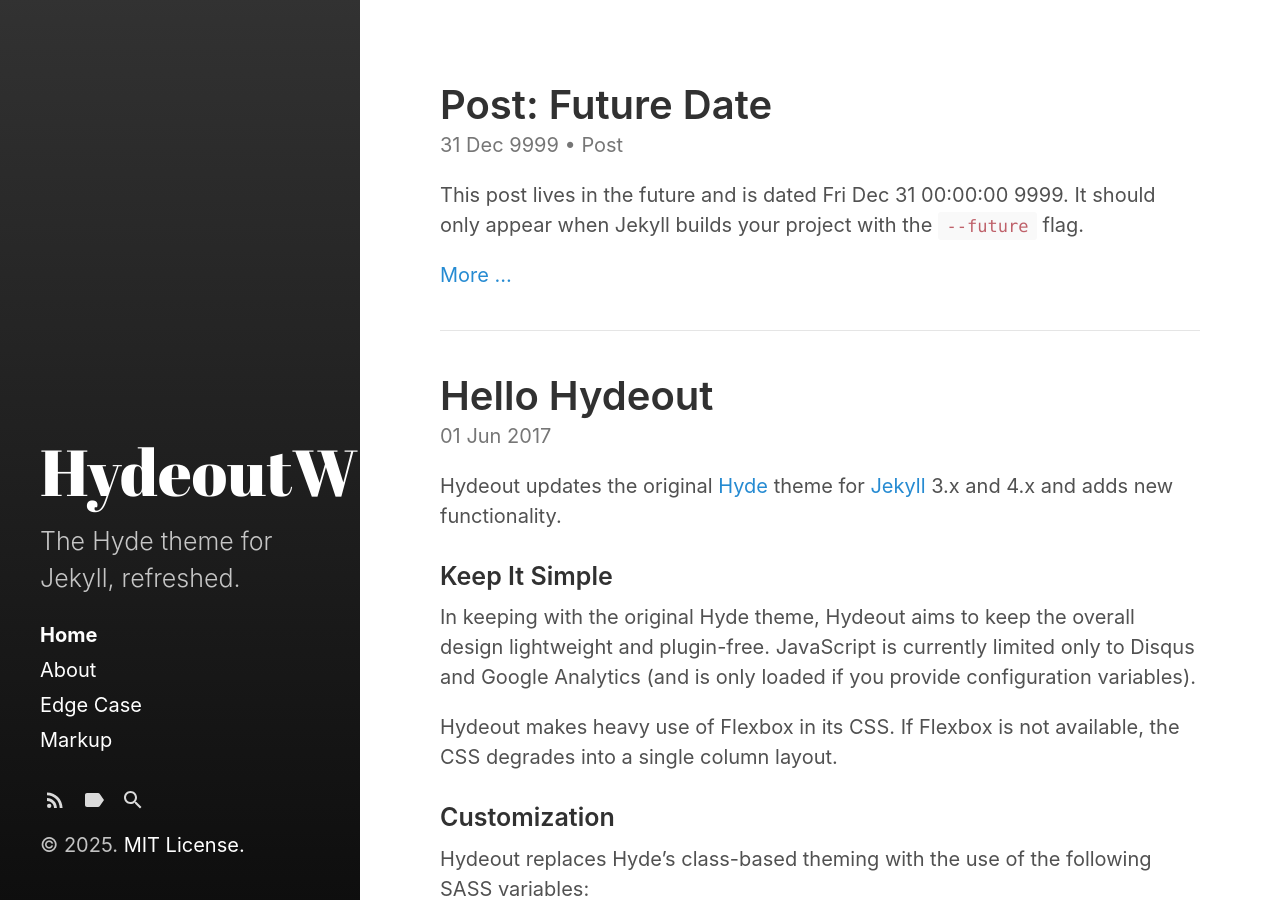
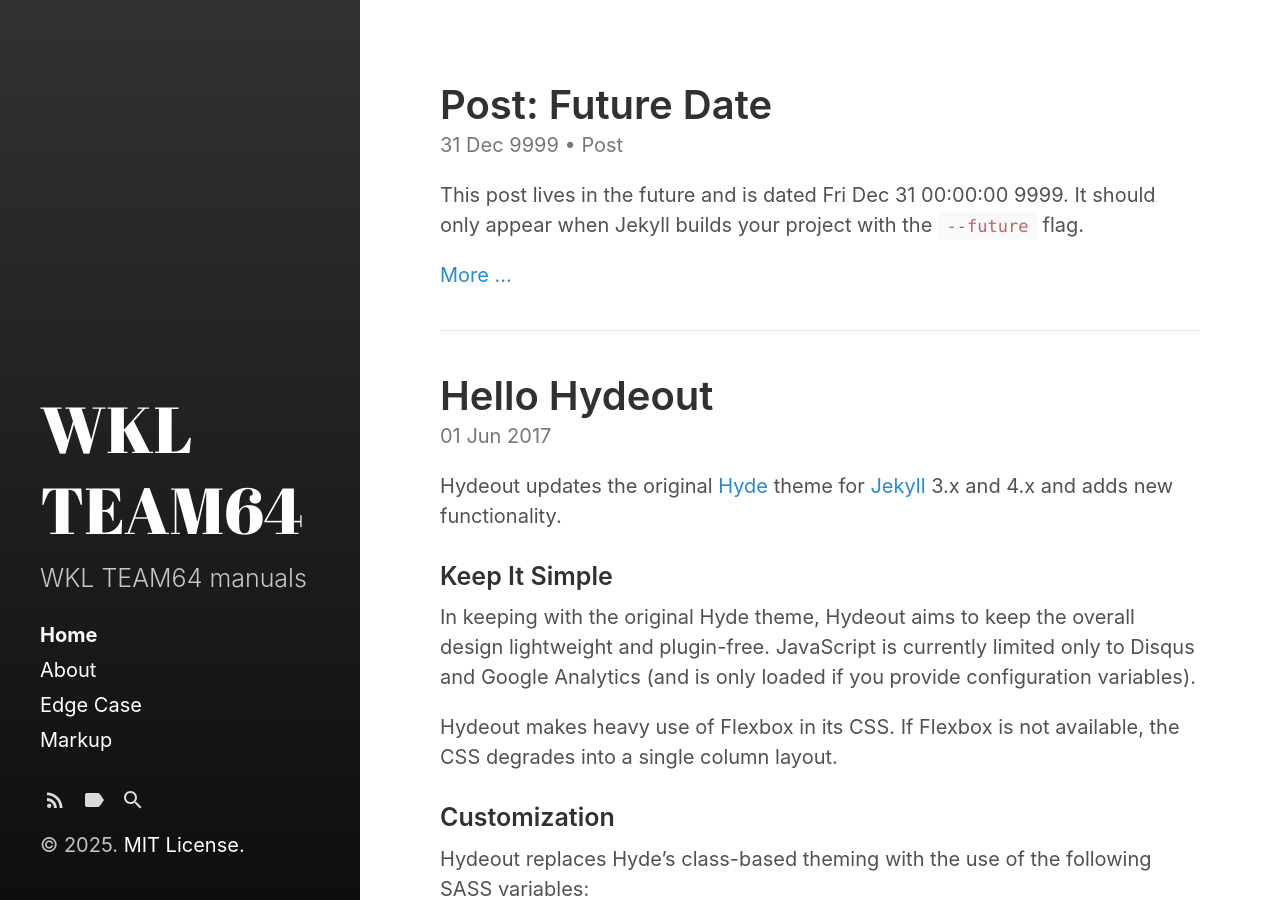
Before and after one commit to wklteam64/wklteam64.github.io, a Jekyll site: the page built from index.html, in a window 1280 px wide and 900 px high. Built offline with Jekyll 4.4.1, drawn with Linux system fonts in a browser that asks for light colours; the list of posts is cut into pages by our own code.

Commit message:
poprawka w YAMLU

```diff
--- a/_config.yml
+++ b/_config.yml
@@ -1,9 +1,9 @@
 markdown: kramdown
 highlighter: rouge
 
-title: HydeoutW
-tagline: 'A Jekyll theme'
-description: 'The Hyde theme for Jekyll, refreshed.'
+title: WKL TEAM64
+tagline: 'Strona www instrukcji i tutoriali'
+description: 'WKL TEAM64 manuals'
 url: https://wklteam64.github.io
 baseurl: '' # <-- set to '' for root
 
@@ -13,11 +13,6 @@
 
 paginate: 5
 
-plugins:
-  - jekyll-feed
-  - jekyll-gist
-  - jekyll-paginate
-
 sidebar_home_link: true
 
 show_excerpts: true
@@ -26,5 +21,11 @@
 show_minimal: false
 
 navigation:
-  - {file: "index.html", sidebaricon: home}
+  - {file: "index.md", sidebaricon: home}
   - {file: "README.md", sidebaricon: address-card}
+
+
+plugins:
+  - jekyll-feed
+  - jekyll-gist
+  - jekyll-paginate
```
